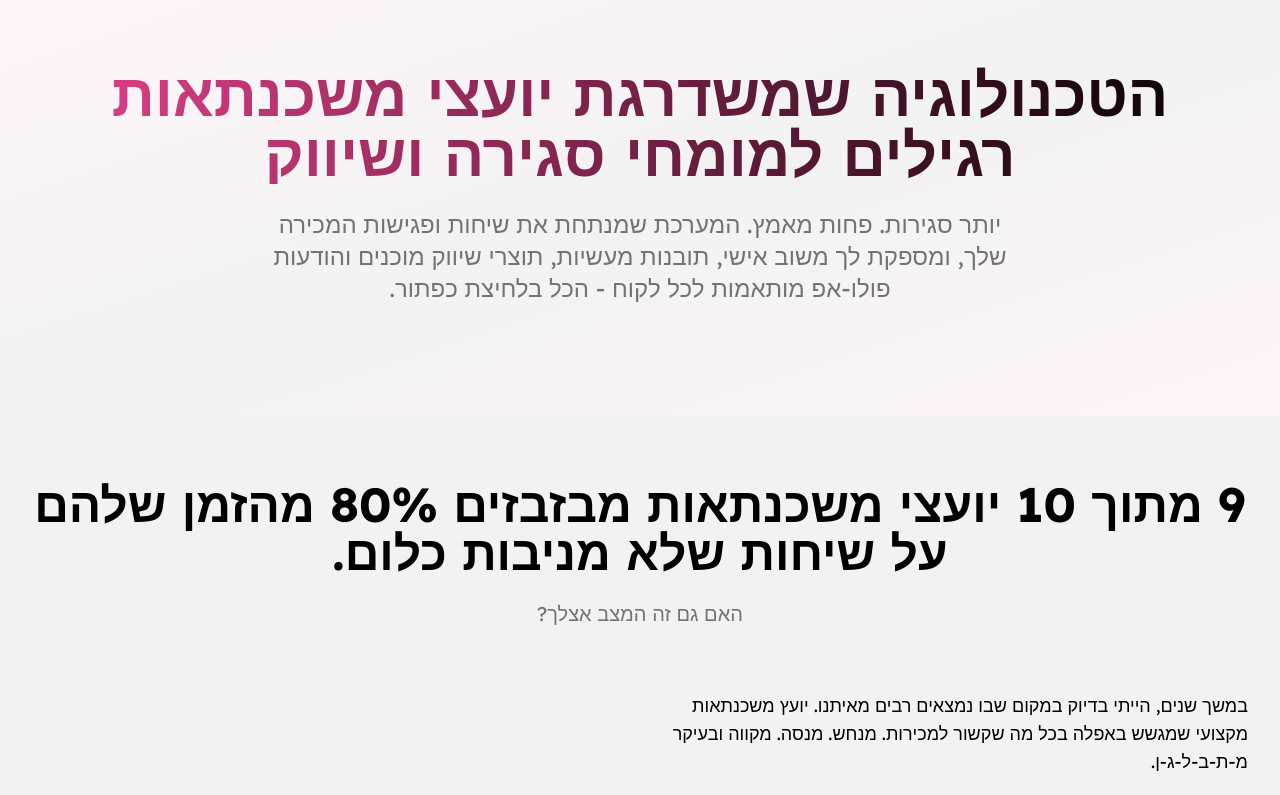
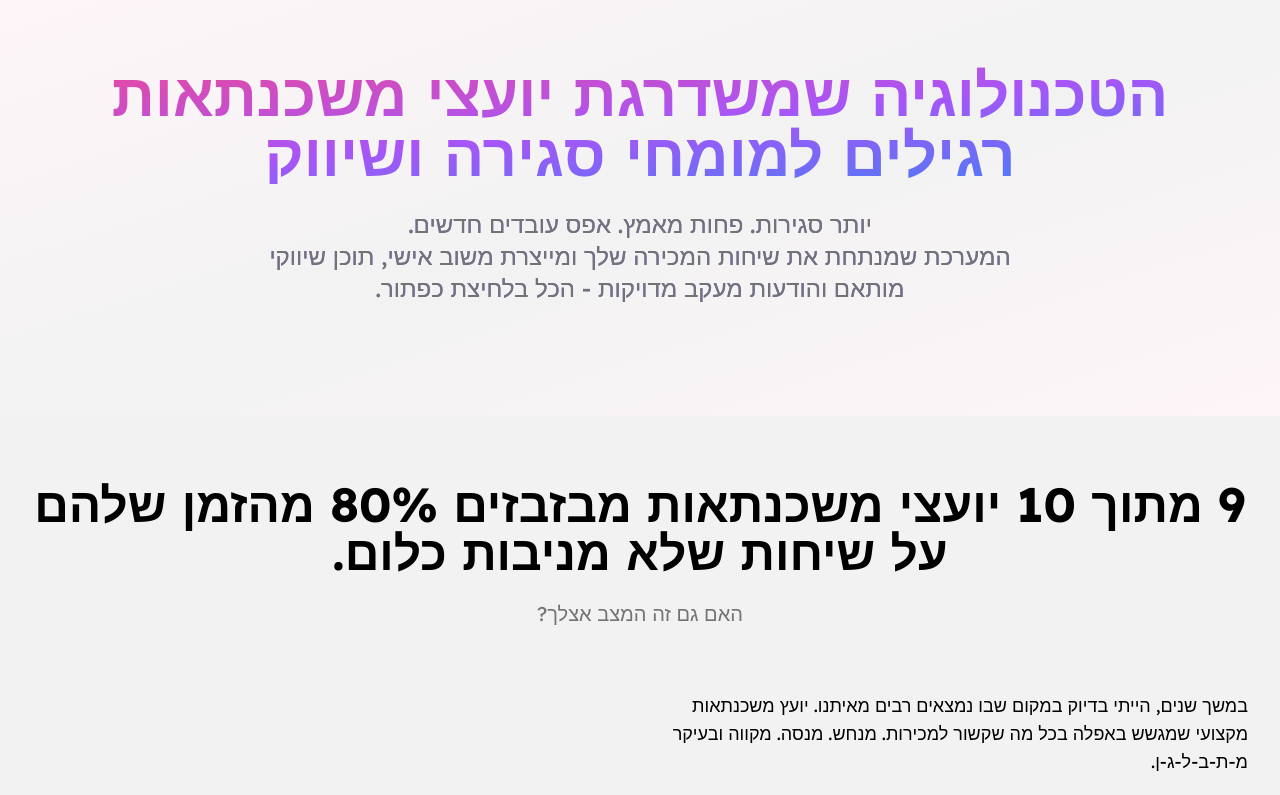
Before and after one commit to thepinkshark1/mortgage-ai-insights-generator, a React (Vite) app: page / in a window 1280 px wide. Shown: the top 795 px of the page. Built offline with nearby package versions, Linux system fonts and the light colour scheme.

Commit message:
Refactor: Update hero section text
Update the hero section's subheading and modify the text to be more engaging and dynamic.

```diff
--- a/src/index.css
+++ b/src/index.css
@@ -1,3 +1,4 @@
+
 @import url('https://fonts.googleapis.com/css2?family=Lexend:wght@300;400;500;600;700&display=swap');
 
 @tailwind base;
@@ -41,6 +42,15 @@
     @apply bg-clip-text text-transparent bg-gradient-to-r from-primary to-secondary;
   }
 
+  .gradient-text-vibrant {
+    @apply bg-clip-text text-transparent bg-gradient-to-br from-pink-500 via-purple-500 to-blue-500 animate-pulse;
+    animation: pulse 3s ease-in-out infinite;
+  }
+
+  .gradient-text-subtle {
+    @apply bg-clip-text text-transparent bg-gradient-to-r from-violet-500 to-indigo-500;
+  }
+
   .hero-gradient {
     @apply bg-gradient-to-br from-primary/5 via-secondary/5 to-accent/5;
   }
@@ -61,3 +71,12 @@
     @apply opacity-0 translate-y-4 animate-[fade-in_0.5s_ease-out_forwards];
   }
 }
+
+@keyframes pulse {
+  0%, 100% {
+    background-size: 100% 100%;
+  }
+  50% {
+    background-size: 120% 120%;
+  }
+}
--- a/src/pages/Index.tsx
+++ b/src/pages/Index.tsx
@@ -1,5 +1,5 @@
 import { useState } from "react";
-import { Play, CheckCircle2, ArrowLeft, ChevronDown } from "lucide-react";
+import { Play, CheckCircle2 } from "lucide-react";
 import {
   Accordion,
   AccordionContent,
@@ -15,11 +15,13 @@ export default function Index() {
       {/* Hero Section */}
       <section className="hero-gradient section-padding">
         <div className="max-w-7xl mx-auto text-center">
-          <h1 className="text-4xl md:text-6xl font-bold gradient-text mb-6">
+          <h1 className="text-4xl md:text-6xl font-bold animate-fade-in gradient-text-vibrant mb-6">
             הטכנולוגיה שמשדרגת יועצי משכנתאות רגילים למומחי סגירה ושיווק
           </h1>
-          <p className="text-xl md:text-2xl text-muted-foreground max-w-3xl mx-auto mb-12">
-            יותר סגירות. פחות מאמץ. המערכת שמנתחת את שיחות ופגישות המכירה שלך, ומספקת לך משוב אישי, תובנות מעשיות, תוצרי שיווק מוכנים והודעות פולו-אפ מותאמות לכל לקוח - הכל בלחיצת כפתור.
+          <p className="text-xl md:text-2xl text-muted-foreground max-w-3xl mx-auto mb-12 animate-fade-in gradient-text-subtle">
+            יותר סגירות. פחות מאמץ. אפס עובדים חדשים.
+            <br />
+            המערכת שמנתחת את שיחות המכירה שלך ומייצרת משוב אישי, תוכן שיווקי מותאם והודעות מעקב מדויקות - הכל בלחיצת כפתור.
           </p>
         </div>
       </section>
```
